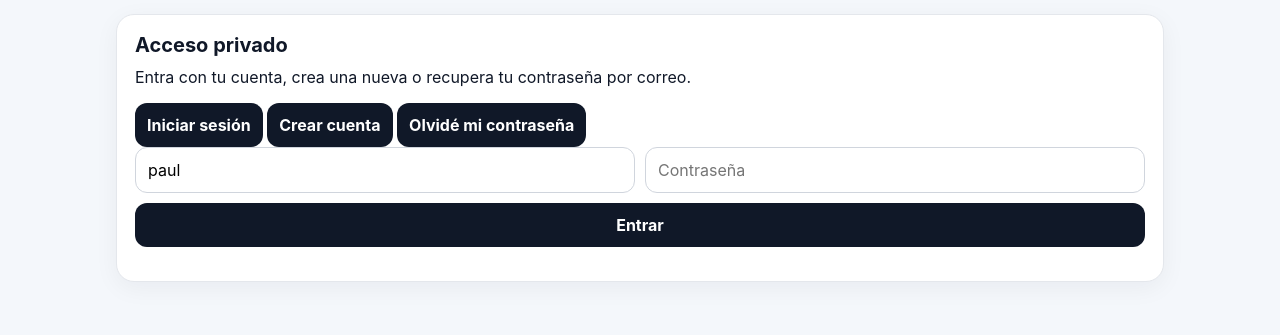
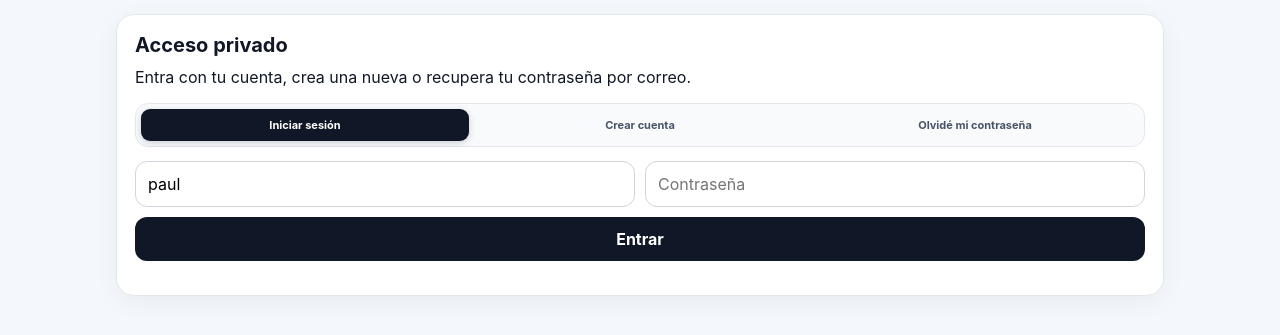
Before and after one commit to paulrponcedeleon-create/-paul-ai-trader, a FastAPI app: page / in a window 1280 px wide. Shown: the part 105-440 px from the top of the page. Run offline with FastAPI, Linux system fonts and the light colour scheme; some libraries are stand-ins or nearby versions.

Commit message:
style(auth): add login account recovery layout

```diff
--- a/app/static/account-settings.css
+++ b/app/static/account-settings.css
@@ -11,8 +11,34 @@
 .account-user-chip strong { font-size: 12px; }
 .account-user-chip small { font-size: 9px; }
 
+.auth-switcher {
+  display: grid;
+  grid-template-columns: repeat(3, minmax(0, 1fr));
+  gap: 7px;
+  margin: 14px 0;
+  padding: 5px;
+  border: 1px solid #e4e7ec;
+  border-radius: 13px;
+  background: #f8fafc;
+}
+.auth-switch {
+  padding: 9px 8px;
+  border: 0;
+  border-radius: 9px;
+  background: transparent;
+  color: #475467;
+  font-size: 11px;
+}
+.auth-switch.active {
+  background: #101828;
+  color: #fff;
+  box-shadow: 0 2px 7px rgba(16, 24, 40, .18);
+}
+.auth-panel { margin-top: 8px; }
+
 .account-login-grid,
 .account-register-grid,
+.account-recovery-grid,
 .account-bitso-grid {
   display: grid;
   grid-template-columns: repeat(2, minmax(0, 1fr));
@@ -20,8 +46,10 @@
 }
 .account-login-grid button,
 .account-register-grid button,
+.account-recovery-grid button,
 .account-bitso-grid button,
 .account-register-grid .full,
+.account-recovery-grid .full,
 .account-bitso-grid .full { grid-column: 1 / -1; }
 .account-login-actions { display: flex; gap: 8px; align-items: center; }
 
@@ -83,6 +111,8 @@
   .account-grid,
   .account-login-grid,
   .account-register-grid,
+  .account-recovery-grid,
   .account-bitso-grid { grid-template-columns: 1fr; }
+  .auth-switcher { grid-template-columns: 1fr; }
   .account-user-chip { align-items: flex-start; }
 }
```
